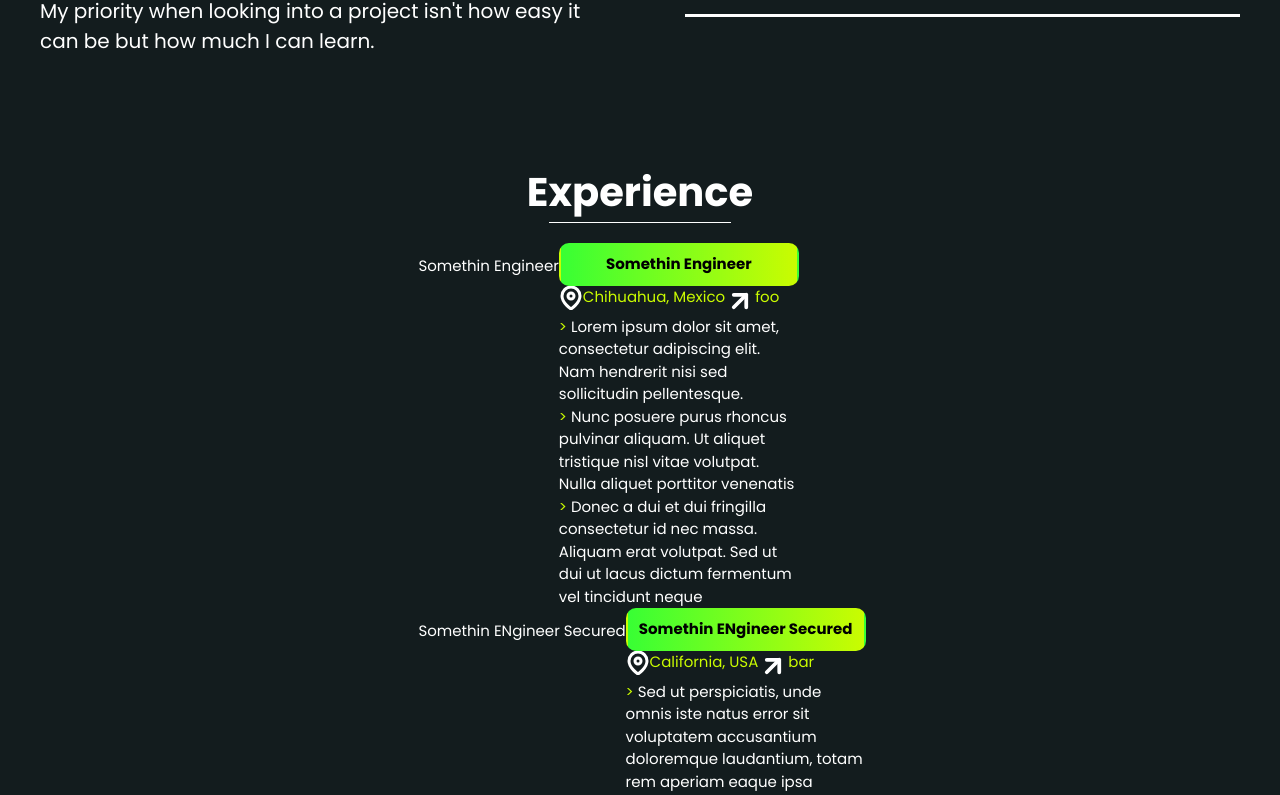
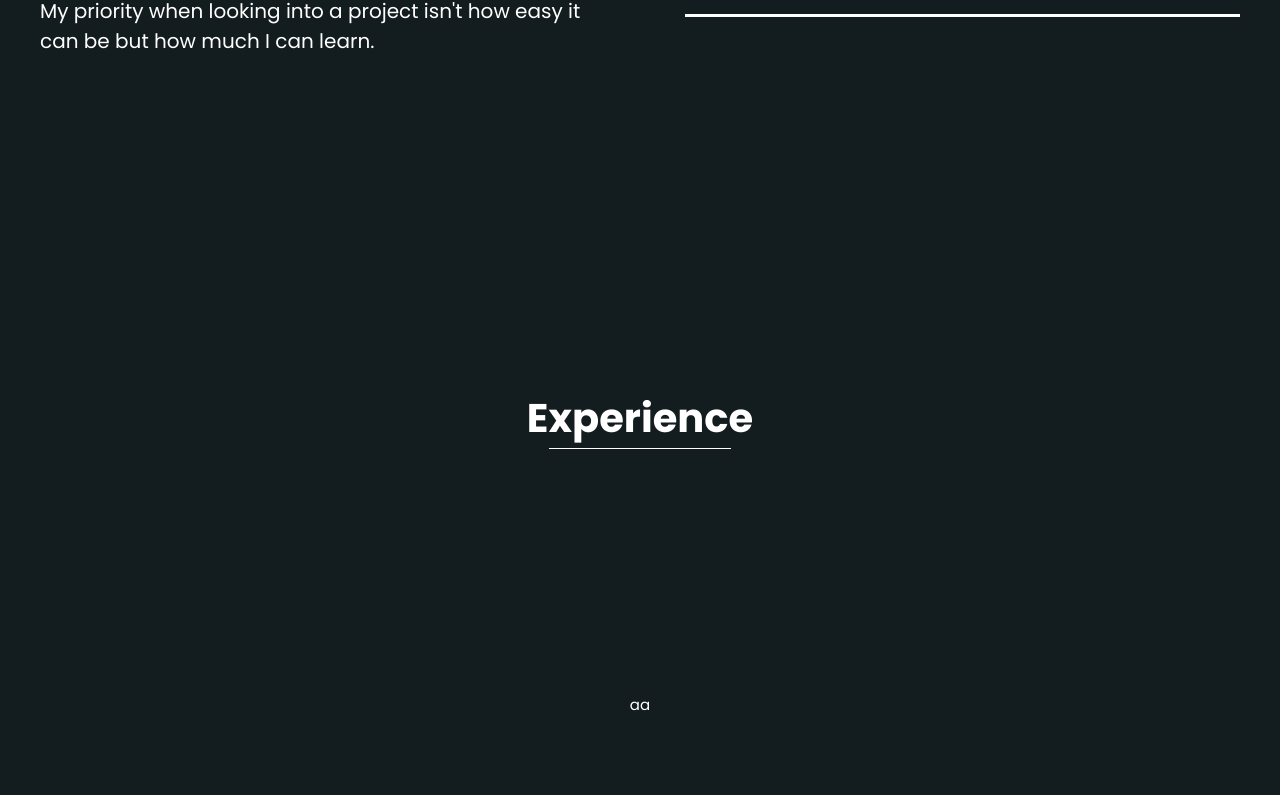
Before and after one commit to Jay-DVT/personal-webpage, a Next.js app: page / in a window 1280 px wide. Shown: the part 1555-2350 px from the top of the page. Built offline with nearby package versions, Linux system fonts and the light colour scheme.

Commit message:
Fix gradient hover bug

```diff
--- a/components/Button.tsx
+++ b/components/Button.tsx
@@ -4,7 +4,7 @@ import React from 'react'
 const Button = ({ style , content }: {style: string; content: string}) => {
   return (
     /* button is by default gradient ${style} imports the given extra parameters */
-    <button type='button' className={`py-2 bg-white ${style} rounded-[10px] bg-gradient-to-r from-[#38FF34] to-[#CAFC01] hover:text-[#CAFC01] hover:bg-none hover: hover:border-[#CAFC01] border-2 border-transparent`}>
+    <button type='button' className={`py-2 text-black ${style} rounded-[10px] bg-gradient-to-r from-[#38FF34] to-[#CAFC01] hover:text-[#CAFC01] hover:from-transparent hover:border-[#CAFC01] border-2 border-transparent`}>
         {content}
     </button>
   )
--- a/components/Experience.tsx
+++ b/components/Experience.tsx
@@ -14,23 +14,34 @@ export default function Experience({}: Props) {
   /* TODO disable or hidden the other divs that dont dont have the id selected  */
 
   return (
-    <div className='h-screen flex relative flex-col md:text-left text-center max-w-7xl px-10 md:justify-evenly justify-evenly mx-auto items-center md:text-[15px] text-[12px]'>
-      <div className="relative flex flex-col py-5 items-center">
+    <div className='min-h-screen flex flex-col md:text-left text-center max-w-7xl px-10 md:justify-evenly justify-evenly mx-auto items-center md:text-[15px] text-[12px]'>
+      <div className="flex flex-col py-5 items-center">
         <p className='text-[40px] font-bold'>Experience</p>
         <div className="flex-grow border-t border-white w-[80%]"></div>
       </div>
+      <div className='flex'>
+        <p>a</p>
+        <p>a</p>
+      </div>
+    </div>
+  )
+}
 
 
+{/*
       <div className=''>
         {experiences.map((experience, index) => (
-          <div className='flex flex-row'>
-            <ul>
+          <div className=''>
+            <div className=''>
+              <ul className=''>
                 <li key={experience.id} className="py-3 text-left pl-1">
                   {experience.title}
                 </li>
               </ul>
+            </div>
             <div className='w-60'>
-              <Button style='hover:text-[#131C1E] w-full text-black font-bold hover:bg-gradient-to-r from-[#38FF34] to-[#CAFC01] hover:border-transparent ' content={experience.title} />
+              <div>
+                <Button style='hover:text-[#131C1E] cursor-default hover:from-[#38FF34] hover:to-[#CAFC01] w-full text-black font-bold hover:bg-gradient-to-r from-[#38FF34] to-[#CAFC01] hover:border-transparent ' content={experience.title} />
                 <div className='text-[#CAFC01] flex'>
                   <span>
                     <svg xmlns="http://www.w3.org/2000/svg" width="24" height="24" viewBox="0 0 24 24" fill="none" stroke="white" stroke-width="3" stroke-linecap="round" stroke-linejoin="round"><path d="M21 10c0 7-9 13-9 13s-9-6-9-13a9 9 0 0 1 18 0z"></path><circle cx="12" cy="10" r="3"></circle></svg>
@@ -40,21 +51,18 @@ export default function Experience({}: Props) {
                   <svg xmlns="http://www.w3.org/2000/svg" width="30" height="30" viewBox="0 0 24 24" fill="none" stroke="white" stroke-width="3" stroke-linecap="round" stroke-linejoin="round"><line x1="7" y1="17" x2="17" y2="7"></line><polyline points="7 7 17 7 17 17"></polyline></svg>
                   </span>
                   <a href={experience.link}>{experience.company}</a>
-
                 </div>
-              <p>
-                {/* nested map loop to post the list of achievements on the experience  */}
+              </div>
+              <div>
                 {experience.achievements.map((achievement, index) => (
                   <p>
                     <span className='text-[#CAFC01]'>{'> '}</span>
                     {achievement}
                   </p>
                 ))}
-              </p>
+              </div>
             </div>
           </div>
         ))}
       </div>
-    </div>
-  )
-}
+*/}
--- a/components/Header.tsx
+++ b/components/Header.tsx
@@ -61,7 +61,7 @@ export default function Header({}: Props) {
       transition = {{duration: 2, }}
       >
         {/* button takes extra parameters for reusability later down the line, content: inside Text */}
-        <Button style={'hidden px-[56px] lg:inline-flex text-black xl:mr-[0px] mr-[30px]'} content={'Resume'} />
+        <Button style={'hidden px-[56px] lg:inline-flex  xl:mr-[0px] mr-[30px]'} content={'Resume'} />
       </motion.div>
     </header>
   )
--- a/pages/index.tsx
+++ b/pages/index.tsx
@@ -12,11 +12,9 @@ const Home: NextPage = () => {
         <link rel="stylesheet" href="https://fonts.googleapis.com/css2?family=Material+Symbols+Outlined:opsz,wght,FILL,GRAD@48,400,0,0" />
       </Head>
       <Header />
-      {/* Hero */}
       <section id='home' className='snap-start'>
         <Hero />
       </section>
-      {/* About */}
       <section id='about' className='snap-center'>
         <About />
       </section>
```
Lines whose indentation alone changed are shown as unchanged.
